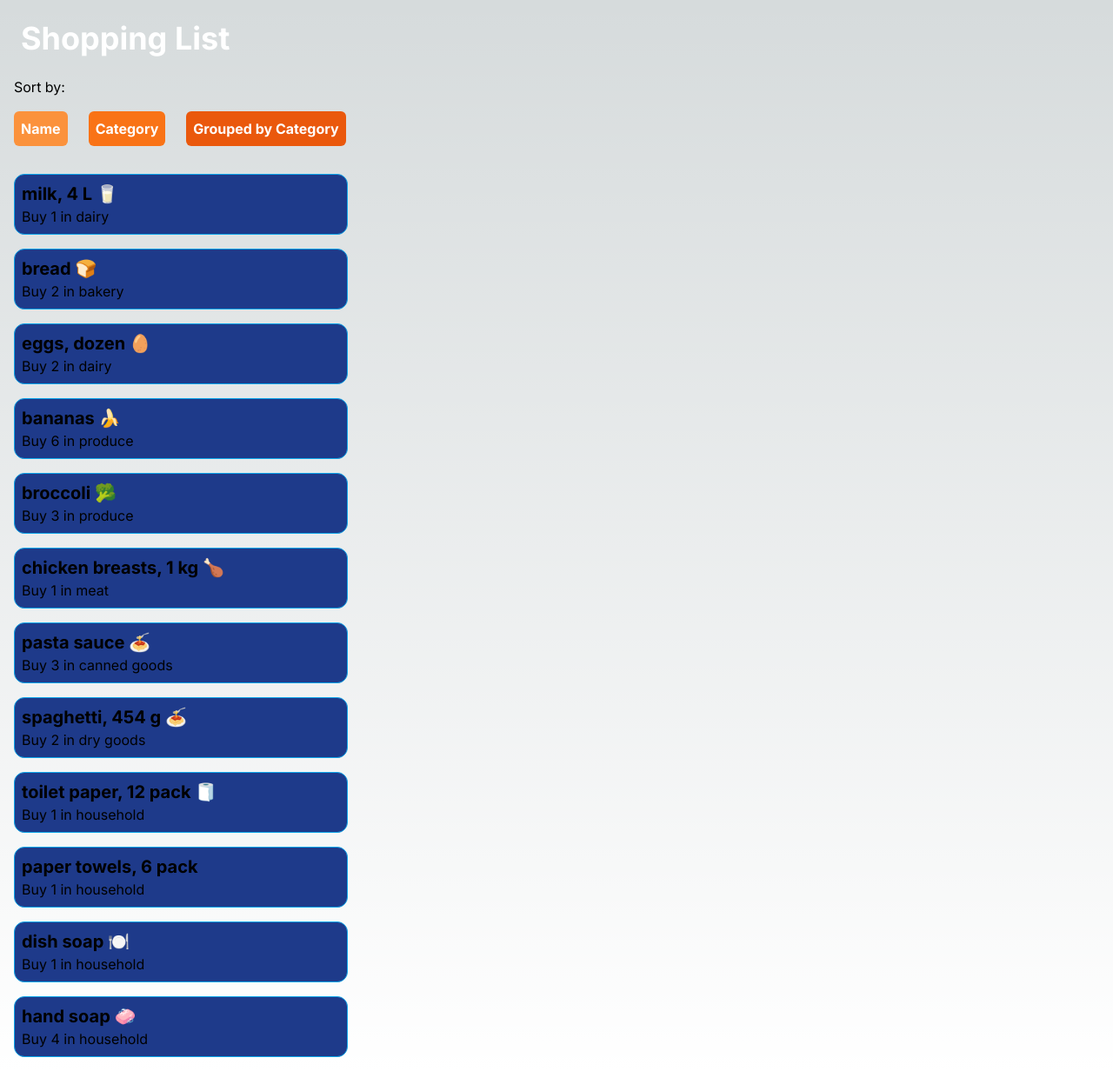
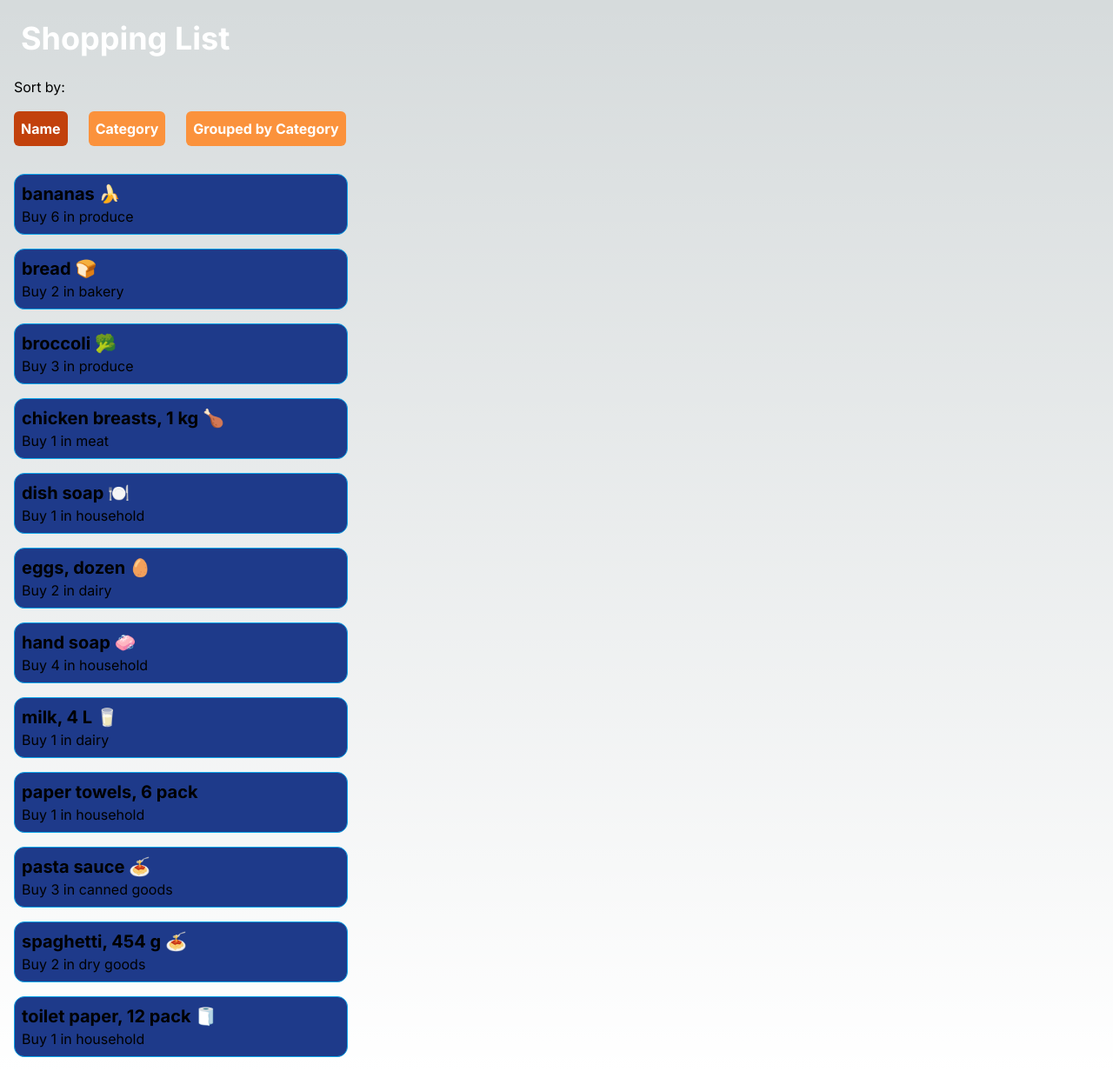
Before and after one commit to JasonLMarshall/cprg306-assignments, a Next.js app: page /week5 in a window 1280 px wide. Shown: the whole page at 87% size. Built offline with nearby package versions, Linux system fonts and the light colour scheme.

Commit message:
finish week5 assignment
extra challenge not completed yet!

```diff
--- a/app/week5/item-list.js
+++ b/app/week5/item-list.js
@@ -9,87 +9,20 @@ export default function ItemList() {
 
   let items = itemsData;
 
-    items = (sortBy === "name") ? items.sort((a, b) => b.name - a.name) : items.sort((a, b) => b.category - a.category);
+  items = (sortBy === "name") ? items.sort((a, b) => a.name.localeCompare(b.name)) : items.sort((a, b) => a.category.localeCompare(b.category));
+
+  const handleNameSorted = () => {
+    setSortBy("name");
+  };
+
+  const handleCategorySorted = () => {
+    setSortBy("category");
+  };
 
 
 
 
 
-    const item1 = {
-        name: "milk, 4 L 🥛",
-        quantity: 1,
-        category: "dairy",
-      };
-
-      const item2 = {
-        name: "bread 🍞",
-        quantity: 2,
-        category: "bakery",
-      };
-
-      const item3 = {
-        name: "eggs, dozen 🥚",
-        quantity: 2,
-        category: "dairy",
-      };
-
-      const item4 = {
-        name: "bananas 🍌",
-        quantity: 6,
-        category: "produce",
-      };
-
-      const item5 = {
-        name: "broccoli 🥦",
-        quantity: 3,
-        category: "produce",
-      };
-
-      const item6 = {
-        name: "chicken breasts, 1 kg 🍗",
-        quantity: 1,
-        category: "meat",
-      };
-
-      const item7 = {
-        name: "pasta sauce 🍝",
-        quantity: 3,
-        category: "canned goods",
-      };
-
-      const item8 = {
-        name: "spaghetti, 454 g 🍝",
-        quantity: 2,
-        category: "dry goods",
-      };
-
-      const item9 = {
-        name: "toilet paper, 12 pack 🧻",
-        quantity: 1,
-        category: "household",
-      };
-
-      const item10 = {
-        name: "paper towels, 6 pack",
-        quantity: 1,
-        category: "household",
-      };
-
-      const item11 = {
-        name: "dish soap 🍽️",
-        quantity: 1,
-        category: "household",
-      };
-
-      const item12 = {
-        name: "hand soap 🧼",
-        quantity: 4,
-        category: "household",
-      };
-
-      // "Item" below refers to Item Component from item.js
-      // the above item object property values are passed to the Item component to render each item
-      //
   return (
     <>
 
@@ -98,84 +31,22 @@ export default function ItemList() {
       </div>
 
       <div>
-                <button type="submit" className="m-4 w-25 p-2  bg-orange-400 hover:bg-orange-700  rounded-md text-white font-bold">Name</button>
+        <button type="submit" className={`m-4 w-25 p-2 ${sortBy === "name" ? "bg-orange-700" : "bg-orange-400"} rounded-md text-white font-bold`} onClick={handleNameSorted}>Name</button>
 
-                <button type="submit" className="m-2 w-25 p-2  bg-orange-500 hover:bg-orange-700 rounded-md text-white font-bold">Category</button>
+        <button type="submit" className={`m-2 w-25 p-2 ${sortBy === "category" ? "bg-orange-700" : "bg-orange-400"}  rounded-md text-white font-bold`} onClick={handleCategorySorted}>Category</button>
 
-                <button type = "submit" className = "m-4 w-25 p-2 bg-orange-600 hover:bg-orange-700 rounded-md text-white font-bold">Grouped by Category</button>
+        <button type = "submit" className = {`m-4 w-25 p-2 ${sortBy === "groupedByCategory" ? "bg-orange-700" : "bg-orange-400"}  rounded-md text-white font-bold`}>Grouped by Category</button>
       </div>
 
-            <Item                           // "Item" is a call to the component on item.js
-                name={item1.name}
-                quantity={item1.quantity}
-                category={item1.category}
+      {items.map((item) => (
+        <Item
+          name={item.name}
+          quantity={item.quantity}
+          category={item.category}
+          id={item.id}
         />
+      ))}
 
-            <Item
-                name={item2.name}
-                quantity={item2.quantity}
-                category={item2.category}
-            />
-
-            <Item
-                name={item3.name}
-                quantity={item3.quantity}
-                category={item3.category}
-            />
-
-            <Item
-                name={item4.name}
-                quantity={item4.quantity}
-                category={item4.category}
-            />
-
-            <Item
-                name={item5.name}
-                quantity={item5.quantity}
-                category={item5.category}
-            />
-
-            <Item
-                name={item6.name}
-                quantity={item6.quantity}
-                category={item6.category}
-            />
-
-            <Item
-                name={item7.name}
-                quantity={item7.quantity}
-                category={item7.category}
-            />
-
-            <Item
-                name={item8.name}
-                quantity={item8.quantity}
-                category={item8.category}
-            />
-
-            <Item
-                name={item9.name}
-                quantity={item9.quantity}
-                category={item9.category}
-            />
-
-            <Item
-                name={item10.name}
-                quantity={item10.quantity}
-                category={item10.category}
-            />
-
-            <Item
-                name={item11.name}
-                quantity={item11.quantity}
-                category={item11.category}
-            />
-
-            <Item
-                name={item12.name}
-                quantity={item12.quantity}
-                category={item12.category}
-            />
     </>
   );
 
--- a/app/week5/item.js
+++ b/app/week5/item.js
@@ -1,9 +1,9 @@
 // this component gets called by ItemList component from item-list.js
 
-export default function Item({name, quantity, category}) {
+export default function Item({name, quantity, category, id}) {
     return (
         <ul className="border border-sky-500 bg-blue-900 w-96 m-4 p-2 rounded-xl" >
-            <li><h3 className= "text-xl font-bold"> {name} </h3></li>
+            <li key={id}><h3 className= "text-xl font-bold"> {name} </h3></li>
             <li>Buy {quantity} in {category}</li>
         </ul>
     );
```
Lines whose indentation alone changed are shown as unchanged.
